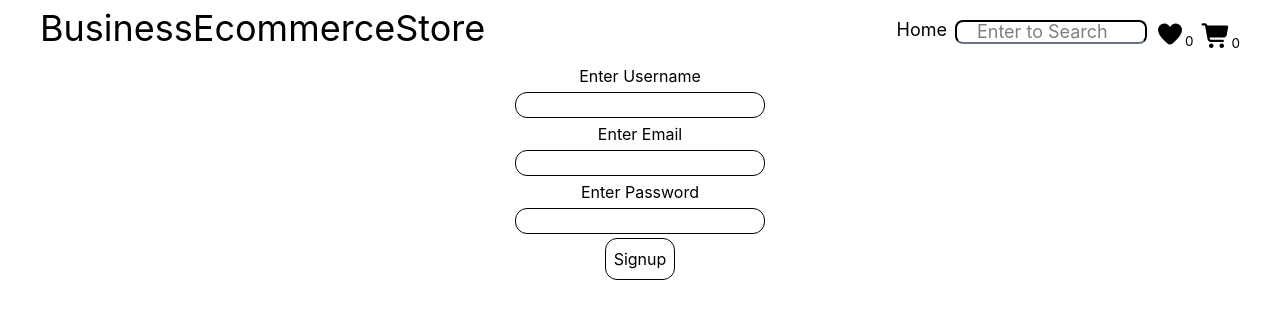
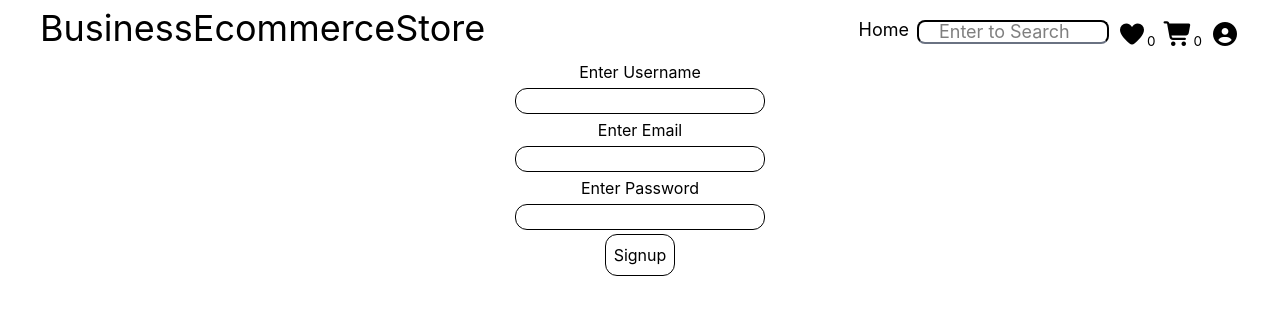
Before and after one commit to shivenhanda/CodeAlpha_EcommerceStore, a React (Vite) app in the folder frontend/: page /auth in a window 1280 px wide. Shown: the top 318 px of the page. Built offline with nearby package versions, Linux system fonts and the light colour scheme.

Commit message:
add: backend

```diff
--- a/frontend/src/Header.jsx
+++ b/frontend/src/Header.jsx
@@ -14,7 +14,8 @@ export default function Header() {
                     <Link to="/">Home</Link>
                     <input className="border-2 border-b-gray-500 py-0 px-5 rounded-lg h-6 my-1 w-48" type="search" name="search" id="search" placeholder="Enter to Search" />
                     <Link to="/wishlist"><i className="fa-solid fa-heart text-2xl my-1.5"></i><sub>{count}</sub></Link>
-                    <Link to="/cart"><i className="fa-solid fa-cart-shopping text-2xl my-2"></i><sub>{list.length}</sub></Link>
+                    <Link to="/cart"><i className="fa-solid fa-cart-shopping text-2xl my-1.5"></i><sub>{list.length}</sub></Link>
+                    <Link to="/auth"><i className="fa-solid fa-circle-user text-2xl my-1.5"></i></Link>
                 </div>
             </div>
         </>
--- a/frontend/src/auth/Signup.jsx
+++ b/frontend/src/auth/Signup.jsx
@@ -2,7 +2,7 @@ import React from 'react'
 
 export default function Signup() {
   return (
-    <form action="" className="flex justify-center items-center flex-col gap-1">
+    <form method="post" action="/signup" className="flex justify-center items-center flex-col gap-1">
       <label htmlFor="user">Enter Username</label>
       <input type="text" name="user" id="user" className="border border-black rounded-xl text-center"/>
       <label htmlFor="email">Enter Email</label>
```
